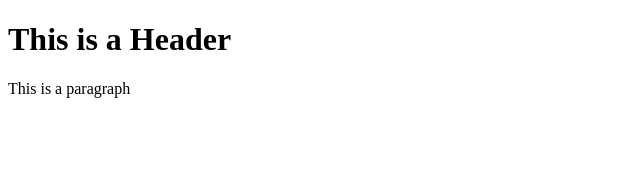
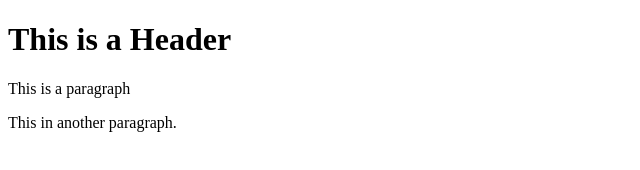
Before and after one commit to minkyukim615/git-test, a plain HTML site: page index.html in a window 1280 px wide. Shown: the whole page, without its empty margins (0-640 px from the left). Drawn offline with Linux system fonts and the light colour scheme.

Commit message:
Third commit

```diff
--- a/index.html
+++ b/index.html
@@ -3,5 +3,6 @@
     <body>
         <h1>This is a Header</h1>
         <p>This is a paragraph</p>
+        <p>This in another paragraph.</p>
     </body>
 </html>
```
